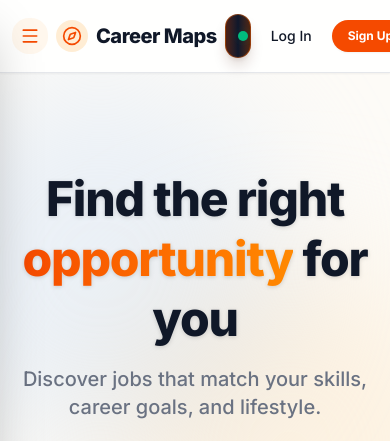
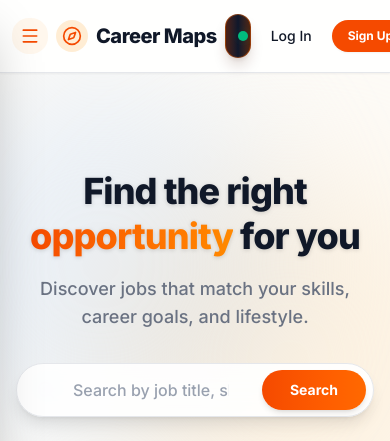
Before and after one commit to karan0verma/Career_Maps, a Next.js app in the folder apps/frontend/: page / in a window 390 px wide. Shown: the top 441 px of the page. Built offline with nearby package versions, Linux system fonts and the light colour scheme; no server answers.

Commit message:
Improve mobile UI responsiveness

```diff
--- a/apps/frontend/src/components/Hero.tsx
+++ b/apps/frontend/src/components/Hero.tsx
@@ -34,10 +34,10 @@ export function Hero({ jobCount, companyCount }: HeroProps) {
       <div className="absolute bottom-0 left-1/4 w-96 h-96 bg-orange-100 rounded-full mix-blend-multiply filter blur-3xl opacity-50 animate-blob animation-delay-2000"></div>
 
       <div className="container mx-auto px-4 relative z-10 text-center max-w-4xl">
-        <h1 className="text-5xl md:text-6xl font-extrabold tracking-tight text-gray-900 mb-4 leading-tight drop-shadow-sm">
+        <h1 className="text-4xl md:text-5xl lg:text-6xl font-extrabold tracking-tight text-gray-900 mb-4 leading-tight drop-shadow-sm">
           Find the right <span className="text-transparent bg-clip-text bg-gradient-to-r from-orange-600 to-orange-400">opportunity</span> for you
         </h1>
-        <p className="text-xl text-gray-500 mb-8 max-w-2xl mx-auto font-medium">
+        <p className="text-lg md:text-xl text-gray-500 mb-8 max-w-2xl mx-auto font-medium">
           Discover jobs that match your skills, career goals, and lifestyle.
         </p>
 
```
